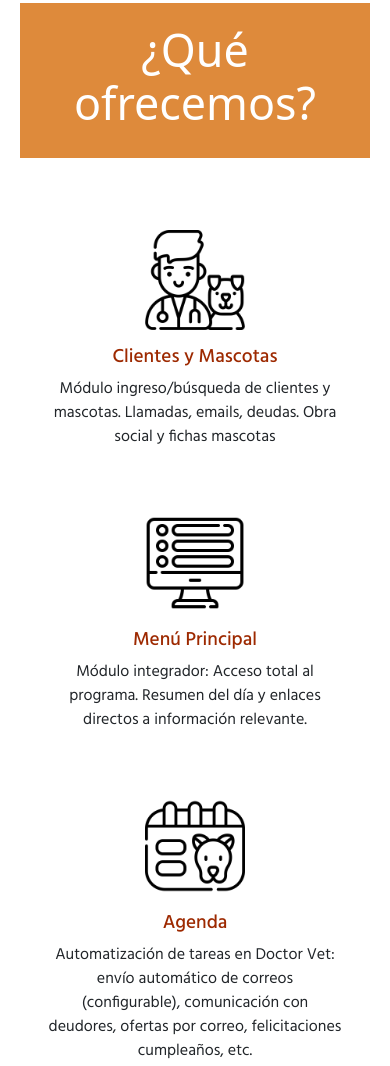
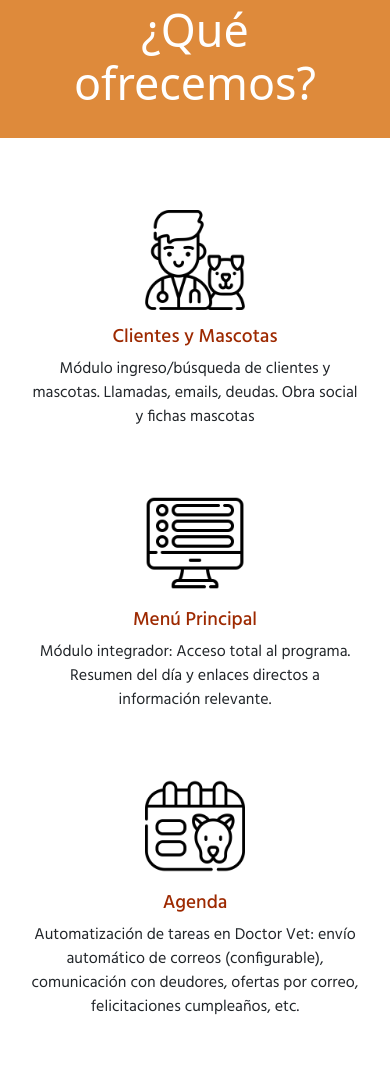
Before and after one commit to florenciazoni/doctor-vet-app, a plain HTML site: page index.html in a window 390 px wide. Shown: the part 746-1812 px from the top of the page. Drawn offline with nearby package versions, Linux system fonts and the light colour scheme; a web font is replaced by a local one.

Commit message:
cambios style

```diff
--- a/index.html
+++ b/index.html
@@ -100,14 +100,14 @@
 
     <!--second section-->
 
-    <section class="second-section d-flex flex-column align-items-center justify-content-center">
+    <section class="second-section d-flex flex-column">
       <div class="container-fluid">
         <div class="row">
           <div class="col-12 one-column   col-lg-3 d-flex flex-column align-items-center justify-content-center ">
             <h1 class="what-we-offer-title text-center ">¿Qué ofrecemos?</h1>
           </div>
 
-          <div class="col-12  col-lg-3 align-content-center justify-content-center">
+          <div class="col-12  col-lg-3 align-content-md-center justify-content-md-center">
             <!--icono cliente-mascota -->
             <div class="d-flex flex-column align-items-center justify-content-center mt-4" >
               <img
--- a/styles.css
+++ b/styles.css
@@ -470,13 +470,7 @@ padding: 20px 25px;
 
  }
 
-section{
 
-flex-direction: row;
-flex-wrap: nowrap;
-padding: 20px 20px;
-
-}
 .pricing-section{
 
 margin: 0;
```
